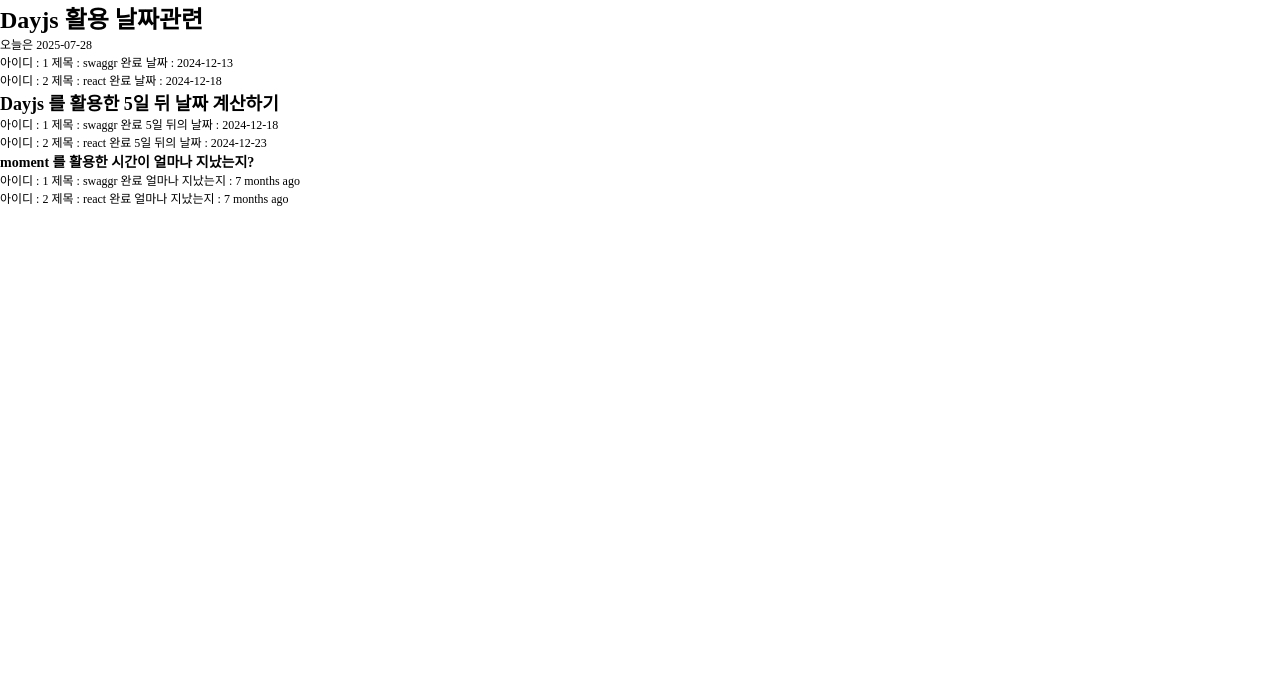
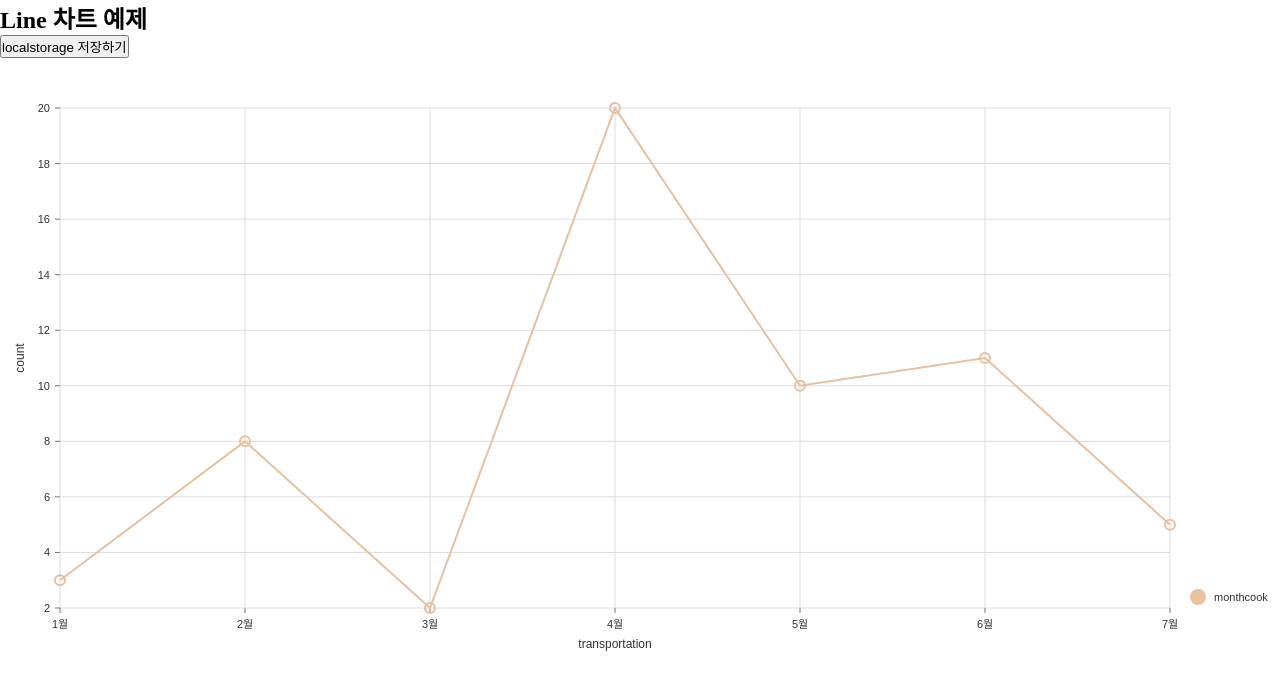
Before and after one commit to devgsheep/til_npm, a React (Create React App) app: page /line in a window 1280 px wide. Shown: the top 690 px of the page. Built offline with nearby package versions, Linux system fonts and the light colour scheme.

Commit message:
[docs] nivo-chart

```diff
--- a/eslint.config.mjs
+++ b/eslint.config.mjs
@@ -26,7 +26,6 @@ export default defineConfig([
       "prettier/prettier": "warn",
       "no-var": "warn",
       "no-unused-vars": "warn",
-      "react/react-in-jsx-scope": "off",
     },
     settings: {
       react: {
--- a/package.json
+++ b/package.json
@@ -8,8 +8,6 @@
     "@nivo/bar": "^0.99.0",
     "@nivo/core": "^0.99.0",
     "@nivo/line": "^0.99.0",
-    "dayjs": "^1.11.13",
-    "moment": "^2.30.1",
     "react": "^19.1.0",
     "react-dom": "^19.1.0",
     "react-router-dom": "^7.7.0",
--- a/public/line_data.json
+++ b/public/line_data.json
@@ -8,11 +8,11 @@
       },
       {
         "x": "2월",
-        "y": 5
+        "y": 8
       },
       {
         "x": "3월",
-        "y": 0
+        "y": 2
       },
       {
         "x": "4월",
--- a/src/App.js
+++ b/src/App.js
@@ -1,58 +1,19 @@
-import dayjs from "dayjs";
-import relativeTime from "dayjs/plugin/relativeTime";
-dayjs.extend(relativeTime);
-
-// 서버에서 Response 된 데이터
-const getData = [
-  {
-    id: 1,
-    title: "swaggr 완료",
-    createAt: "2024-12-13T10:00:00Z",
-  },
-  {
-    id: 2,
-    title: "react 완료",
-    createAt: "2024-12-18T10:00:00Z",
-  },
-];
+import React from "react";
+import { Route, BrowserRouter as Router, Routes } from "react-router-dom";
+import Bar from "./components/chart/Bar";
+import Line from "./components/chart/Line";
 
 function App() {
-  // 오늘의 날짜
-  const todayDayjs = dayjs().format("YYYY-MM-DD");
   return (
-    <div>
-      <h1>Dayjs 활용 날짜관련</h1>
-      <div>
-        <p>오늘은 {todayDayjs}</p>
-        {getData.map(item => {
-          return (
-            <p key={item.id}>
-              아이디 : {item.id} 제목 : {item.title} 날짜 :{" "}
-              {dayjs(item.createAt).format("YYYY-MM-DD")}
-            </p>
-          );
-        })}
-
-        <h2>Dayjs 를 활용한 5일 뒤 날짜 계산하기 </h2>
-        {getData.map(item => {
-          return (
-            <p key={item.id}>
-              아이디 : {item.id} 제목 : {item.title} 5일 뒤의 날짜 :{" "}
-              {dayjs(item.createAt).add(5, "day").format("YYYY-MM-DD")}
-            </p>
-          );
-        })}
-        <h3>moment 를 활용한 시간이 얼마나 지났는지? </h3>
-        {getData.map(item => {
-          return (
-            <p key={item.id}>
-              아이디 : {item.id} 제목 : {item.title} 얼마나 지났는지 :{" "}
-              {dayjs(item.createAt).fromNow()}
-            </p>
-          );
-        })}
-      </div>
-    </div>
+    <Router>
+      <Routes>
+        <Route path="/" element={<h1>홈</h1>}></Route>
+        <Route path="/about" element={<h1>About</h1>}></Route>
+        <Route path="/bar" element={<Bar />}></Route>
+        <Route path="/line" element={<Line />}></Route>
+      </Routes>
+    </Router>
   );
 }
+
 export default App;
--- a/src/apis/bar_data.js
+++ b/src/apis/bar_data.js
@@ -1,60 +1,18 @@
 export const barData = [
-  [
   {
-      country: "AD",
-      burger: 55,
-      sandwich: 17,
-      kebab: 159,
-      fries: 197,
-      donut: 33,
+    date: "2025-07-07",
+    point: 62,
   },
   {
-      country: "AE",
-      burger: 69,
-      sandwich: 104,
-      kebab: 150,
-      fries: 130,
-      donut: 126,
+    date: "2025-07-08",
+    point: 32,
   },
   {
-      country: "AF",
-      burger: 145,
-      sandwich: 126,
-      kebab: 19,
-      fries: 16,
-      donut: 96,
+    date: "2025-07-09",
+    point: 72,
   },
   {
-      country: "AG",
-      burger: 131,
-      sandwich: 69,
-      kebab: 198,
-      fries: 132,
-      donut: 136,
+    date: "2025-07-10",
+    point: 22,
   },
-    {
-      country: "AI",
-      burger: 3,
-      sandwich: 62,
-      kebab: 140,
-      fries: 98,
-      donut: 64,
-    },
-    {
-      country: "AL",
-      burger: 102,
-      sandwich: 147,
-      kebab: 107,
-      fries: 62,
-      donut: 140,
-    },
-    {
-      country: "AM",
-      burger: 27,
-      sandwich: 187,
-      kebab: 26,
-      fries: 165,
-      donut: 9,
-    },
-  ],
 ];
--- a/src/apis/line_data.js
+++ b/src/apis/line_data.js
@@ -1,54 +1,54 @@
 export const lineData = [
   {
-    id: "food",
+    id: "norway",
     data: [
       {
-        x: "hambuger",
-        y: 123,
+        x: "햄버거",
+        y: 5,
       },
       {
-        x: "chicken",
-        y: 136,
+        x: "치킨",
+        y: 78,
       },
       {
-        x: "pizza",
-        y: 257,
+        x: "boat",
+        y: 276,
       },
       {
-        x: "pasta",
-        y: 122,
+        x: "train",
+        y: 55,
       },
       {
-        x: "sandwich",
-        y: 199,
+        x: "subway",
+        y: 144,
       },
       {
-        x: "bread",
-        y: 170,
+        x: "bus",
+        y: 216,
       },
       {
-        x: "soup",
-        y: 205,
+        x: "car",
+        y: 253,
       },
       {
-        x: "cake",
-        y: 297,
+        x: "moto",
+        y: 102,
       },
       {
-        x: "cookie",
-        y: 118,
+        x: "bicycle",
+        y: 156,
       },
       {
-        x: "rice",
-        y: 127,
+        x: "horse",
+        y: 131,
       },
       {
-        x: "meat",
-        y: 32,
+        x: "skateboard",
+        y: 147,
       },
       {
         x: "others",
-        y: 264,
+        y: 232,
       },
     ],
   },
--- a/src/components/chart/Bar.jsx
+++ b/src/components/chart/Bar.jsx
@@ -8,7 +8,7 @@ function Bar() {
 
   // 화면보일때 셋팅
   useEffect(() => {
-    setData(...barData);
+    setData(barData);
   }, []);
   // jsx 자리
   return (
@@ -17,8 +17,8 @@ function Bar() {
       <div style={{ width: "100%", height: 600 }}>
         <ResponsiveBar /* or Bar for fixed dimensions */
           data={data}
-          keys={["burger", "sandwich", "kebab", "fries", "donut"]}
-          indexBy="country"
+          keys={["point"]}
+          indexBy="date"
           labelSkipWidth={12}
           labelSkipHeight={12}
           legends={[
--- a/src/components/chart/Line.jsx
+++ b/src/components/chart/Line.jsx
@@ -6,11 +6,11 @@ function Line() {
   // js 자리
   const [data, setData] = useState([]);
   // 데이터 부르는 함수 만들기
-  const getData = () => {
+  const getData = async () => {
     try {
-      // fetch를 이용한 데이터 호출
-      const res = localStorage.getItem("line_data");
-      const json = JSON.parse(res);
+      // fetch 를 이용한 데이터 호출
+      const res = await fetch("/line_data.json");
+      const json = await res.json();
       // 데이터 갱신
       setData(json);
     } catch (error) {
@@ -21,33 +21,34 @@ function Line() {
   const saveData = () => {
     const tempData = [
       {
-        id: "food",
+        id: "point1",
         data: [
-          { x: "hambuger", y: 123 }, //  { x: "hambuger", y: 123, date: "2025-07-21" } 날짜별
-          { x: "chicken", y: 136 },
-          { x: "pizza", y: 257 },
-          { x: "피자", y: 122 },
-          { x: "sandwich", y: 199 },
-          { x: "bread", y: 170 },
-          { x: "soup", y: 205 },
-          { x: "cake", y: 297 },
-          { x: "cookie", y: 118 },
-          { x: "rice", y: 127 },
-          { x: "meat", y: 32 },
-          { x: "others", y: 264 },
+          { x: "좋음", y: 5 },
+          { x: "치킨", y: 78 },
+          { x: "boat", y: 276 },
+          { x: "train", y: 55 },
+          { x: "subway", y: 144 },
+          { x: "bus", y: 216 },
+          { x: "car", y: 253 },
+          { x: "moto", y: 102 },
+          { x: "bicycle", y: 156 },
+          { x: "horse", y: 131 },
+          { x: "skateboard", y: 147 },
+          { x: "others", y: 232 },
         ],
       },
     ];
     const jsData = JSON.stringify(tempData);
     localStorage.setItem("line_data", jsData);
   };
+
   useEffect(() => {
     getData();
   }, []);
   // jsx 자리
   return (
     <div>
-      <h1>Line Chart 예제</h1>
+      <h1>Line 차트 예제</h1>
       <button onClick={saveData}>localstorage 저장하기</button>
       <div style={{ width: "100%", height: 600 }}>
         <ResponsiveLine /* or Line for fixed dimensions */
@@ -80,7 +81,6 @@ function Line() {
             },
           ]}
         />
-        )
       </div>
     </div>
   );
--- a/src/index.css
+++ b/src/index.css
@@ -7,7 +7,7 @@
 }
 a {
   text-decoration: none;
-  color: #000;
+  color: #000000;
 }
 ul,
 li {
@@ -17,7 +17,7 @@ html {
   overflow-x: hidden;
 }
 body {
-  /* font-family : 설정*/
+  /* font-family : 설정 */
   font-size: 12px;
   color: #000;
   overflow-x: hidden;
```
Also changed, not shown: 2 other files (tests, documents, lock files or other folders). Lines whose indentation alone changed are shown as unchanged.
